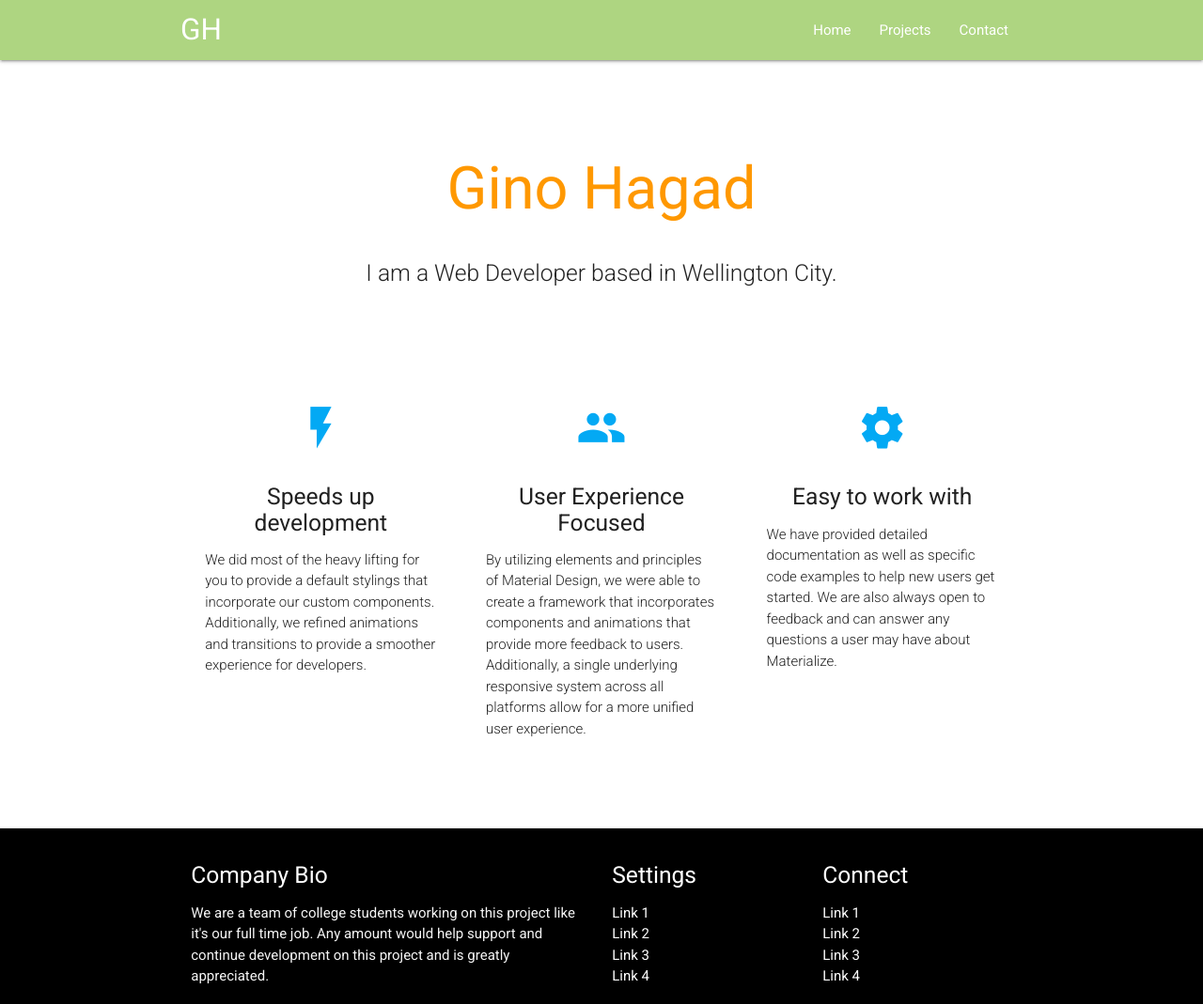
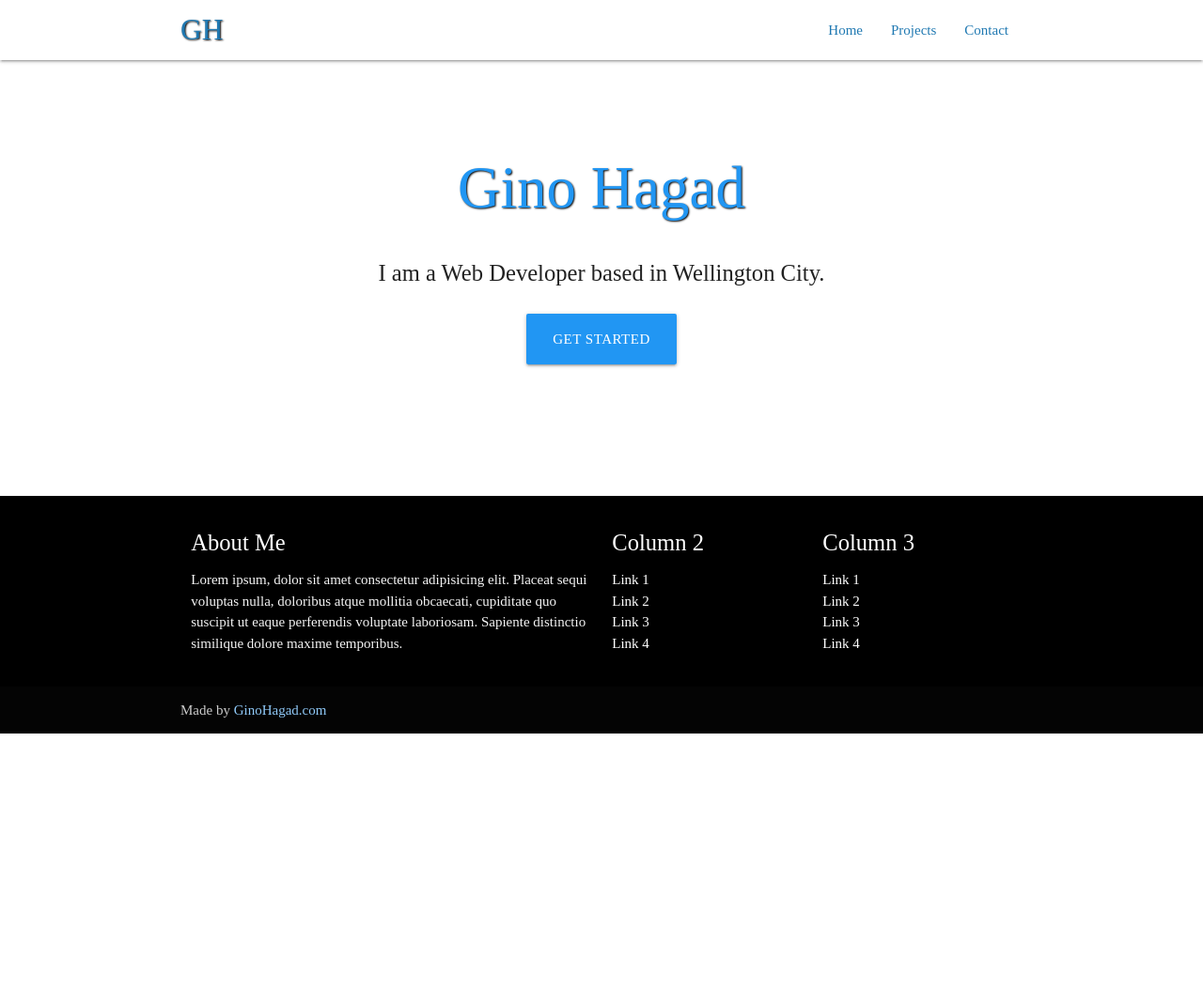
Before and after one commit to ginohagad/ginohagad.com, a plain HTML site: page index.html in a window 1280 px wide. Shown: the top 1069 px of the page at 94% size. After the commit the page ends 800 px from the top, so only its background shows below. Drawn offline with nearby package versions, Linux system fonts and the light colour scheme; a web font is replaced by a local one.

Commit message:
Completed draft of the main page.

```diff
--- a/css/style.css
+++ b/css/style.css
@@ -1,9 +1,4 @@
-@import url('https://fonts.googleapis.com/css2?family=Roboto:ital,wght@0,100;0,300;0,400;0,500;0,700;0,900;1,100;1,300;1,400;1,500;1,700;1,900&display=swap');
-
-
-body {
-    font-family: 'Roboto', sans-serif;
-}
+@import url('https://fonts.googleapis.com/css2?family=DM+Serif+Text:ital@0;1&display=swap');
 
 .icon-block {
   padding: 0 15px;
@@ -11,3 +6,27 @@ body {
 .icon-block .material-icons {
 	font-size: inherit;
 }
+
+body {
+    font-family: 'DM Serif Text', serif;
+}
+
+#logo {
+    color: #2079B2;
+    text-shadow: 1px 1px 2px black;
+    /* width: 40%;
+    height: auto;
+    vertical-align: middle; */
+}
+
+nav ul li a {
+    color: #2079B2;
+}
+
+#menu-icon {
+    color: #000;
+}
+
+#header-name {
+    text-shadow: 1px 1px 2px black;
+}
--- a/index.html
+++ b/index.html
@@ -1,4 +1,3 @@
-
 <!DOCTYPE html>
 <html lang="en">
 <head>
@@ -12,8 +11,8 @@
     <link href="css/style.css" type="text/css" rel="stylesheet" media="screen,projection"/>
 </head>
 <body>
-    <nav class="light-green lighten-2" role="navigation">
-        <div class="nav-wrapper container"><a id="logo-container" href="#" class="brand-logo">GH</a>
+    <nav class="white" role="navigation">
+        <div class="nav-wrapper container"><a id="logo-container" href="#" class="brand-logo"><span id="logo">GH</span></a>
             <ul class="right hide-on-med-and-down">
                 <li><a href="#">Home</a></li>
                 <li><a href="#">Projects</a></li>
@@ -25,15 +24,18 @@
                 <li><a href="#">Projects</a></li>
                 <li><a href="#">Contact</a></li>
             </ul>
-            <a href="#" data-target="nav-mobile" class="sidenav-trigger"><i class="material-icons">menu</i></a>
+            <a href="#" data-target="nav-mobile" class="sidenav-trigger"><i id="menu-icon" class="material-icons">menu</i></a>
         </div>
     </nav>
     <div class="section no-pad-bot" id="index-banner">
         <div class="container">
             <br><br>
-            <h1 class="header center orange-text">Gino Hagad</h1>
+            <h1 id="header-name" class="header center blue-text">Gino Hagad</h1>
             <div class="row center">
                 <h5 class="header col s12 light">I am a Web Developer based in Wellington City.</h5>
+            </div>
+            <div class="row center">
+                <a href="#" id="download-button" class="btn-large waves-effect waves-light blue">Get Started</a>
             </div>
             <br><br>
         </div>
@@ -43,35 +45,7 @@
     <div class="container">
         <div class="section">
 
-            <!--   Icon Section   -->
-            <div class="row">
-                <div class="col s12 m4">
-                    <div class="icon-block">
-                        <h2 class="center light-blue-text"><i class="material-icons">flash_on</i></h2>
-                        <h5 class="center">Speeds up development</h5>
-
-                        <p class="light">We did most of the heavy lifting for you to provide a default stylings that incorporate our custom components. Additionally, we refined animations and transitions to provide a smoother experience for developers.</p>
-                    </div>
-                </div>
-
-                <div class="col s12 m4">
-                    <div class="icon-block">
-                        <h2 class="center light-blue-text"><i class="material-icons">group</i></h2>
-                        <h5 class="center">User Experience Focused</h5>
-
-                        <p class="light">By utilizing elements and principles of Material Design, we were able to create a framework that incorporates components and animations that provide more feedback to users. Additionally, a single underlying responsive system across all platforms allow for a more unified user experience.</p>
-                    </div>
-                </div>
-
-                <div class="col s12 m4">
-                    <div class="icon-block">
-                        <h2 class="center light-blue-text"><i class="material-icons">settings</i></h2>
-                        <h5 class="center">Easy to work with</h5>
-
-                        <p class="light">We have provided detailed documentation as well as specific code examples to help new users get started. We are also always open to feedback and can answer any questions a user may have about Materialize.</p>
-                    </div>
-                </div>
-            </div>
+            <!-- Add content here             -->
 
         </div>
         <br><br>
@@ -81,13 +55,13 @@
         <div class="container">
             <div class="row">
                 <div class="col l6 s12">
-                    <h5 class="white-text">Company Bio</h5>
-                    <p class="grey-text text-lighten-4">We are a team of college students working on this project like it's our full time job. Any amount would help support and continue development on this project and is greatly appreciated.</p>
+                    <h5 class="white-text">About Me</h5>
+                    <p class="grey-text text-lighten-4">Lorem ipsum, dolor sit amet consectetur adipisicing elit. Placeat sequi voluptas nulla, doloribus atque mollitia obcaecati, cupiditate quo suscipit ut eaque perferendis voluptate laboriosam. Sapiente distinctio similique dolore maxime temporibus.</p>
 
 
                 </div>
                 <div class="col l3 s12">
-                    <h5 class="white-text">Settings</h5>
+                    <h5 class="white-text">Column 2</h5>
                     <ul>
                         <li><a class="white-text" href="#!">Link 1</a></li>
                         <li><a class="white-text" href="#!">Link 2</a></li>
@@ -96,7 +70,7 @@
                     </ul>
                 </div>
                 <div class="col l3 s12">
-                    <h5 class="white-text">Connect</h5>
+                    <h5 class="white-text">Column 3</h5>
                     <ul>
                         <li><a class="white-text" href="#!">Link 1</a></li>
                         <li><a class="white-text" href="#!">Link 2</a></li>
@@ -108,7 +82,7 @@
         </div>
         <div class="footer-copyright">
             <div class="container">
-                Made by <a class="orange-text text-lighten-3" href="http://ginohagad.com">GinoHagad.com</a>
+                Made by <a class="blue-text text-lighten-3" href="http://ginohagad.com">GinoHagad.com</a>
             </div>
         </div>
     </footer>
```
Also changed, not shown: 1 other file.
